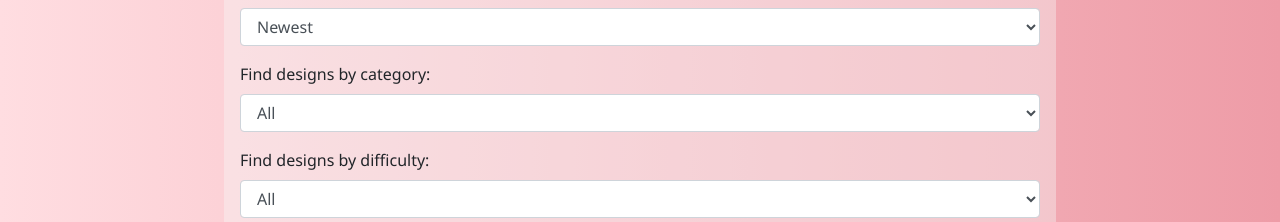
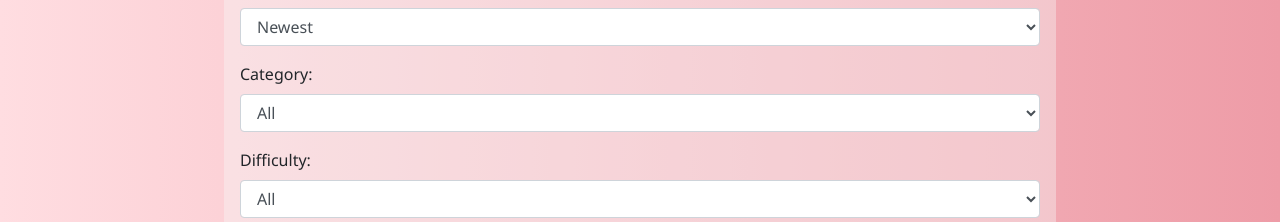
Before and after one commit to SamTaub/project-3, a React (Create React App) app in the folder client/: page /browse in a window 1280 px wide. Shown: the part 232-454 px from the top of the page. Built offline with nearby package versions, Linux system fonts and the light colour scheme; no server answers.

Commit message:
Shorten form labels

```diff
--- a/client/src/components/CategoryForm/CategoryForm.js
+++ b/client/src/components/CategoryForm/CategoryForm.js
@@ -8,7 +8,7 @@ function CategoryForm(props){
     return (
         <Form>
             <FormGroup controlId="category">
-                <FormLabel>Find designs by category:</FormLabel>
+                <FormLabel>Category:</FormLabel>
                 <Form.Control as="select" onChange={props.onChange}>
                     <option value="All" defaultValue>All</option>
                     <option value="Animals">Animals</option>
--- a/client/src/components/DifficultyForm/DifficultyForm.js
+++ b/client/src/components/DifficultyForm/DifficultyForm.js
@@ -7,7 +7,7 @@ function DifficultyForm(props){
     return (
         <Form>
             <FormGroup controlId="difficulty">
-                <FormLabel>Find designs by difficulty:</FormLabel>
+                <FormLabel>Difficulty:</FormLabel>
                 <Form.Control as="select" onChange={props.onChange}>
                     <option value="All" defaultValue>All</option>
                     <option value="Easy">Easy</option>
```
